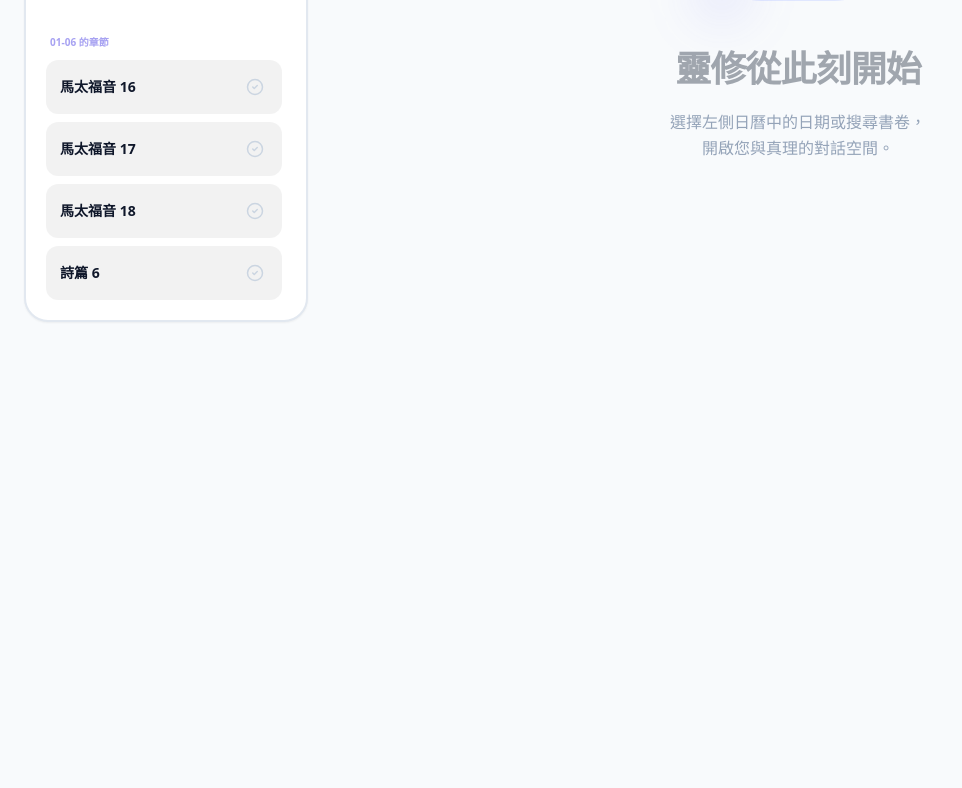
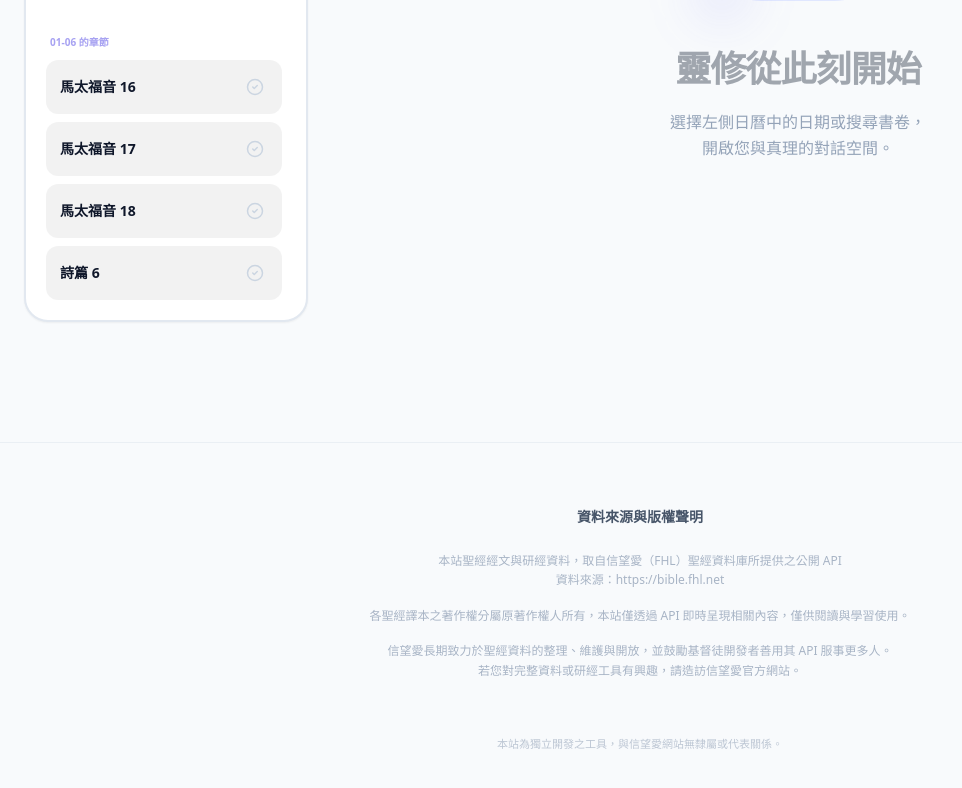
Before and after one commit to TSLsun/bible-daily-reading-companion, a React (Vite) app: page / in a window 1280 px wide. Shown: the part 404-1192 px from the top of the page, without its empty margins (0-962 px from the left). Before the commit the page ends 800 px from the top, so only its background shows below. Built offline with nearby package versions, Linux system fonts and the light colour scheme.

Commit message:
chore(footer): add FHL API attribution and copyright disclaimer

```diff
--- a/App.tsx
+++ b/App.tsx
@@ -794,6 +794,46 @@ const App: React.FC = () => {
         </main>
       </div>
 
+      <footer className={`mt-24 py-16 border-t transition-colors duration-500 ${settings.theme === 'dark' ? 'border-white/5 text-white/40' :
+          settings.theme === 'sepia' ? 'border-[#5b4636]/10 text-[#5b4636]/60' :
+            'border-slate-200/60 text-slate-400'
+        }`}>
+        <div className="max-w-3xl mx-auto px-6 text-center space-y-6">
+          <h4 className={`text-sm font-semibold ${settings.theme === 'dark' ? 'text-white/60' :
+              settings.theme === 'sepia' ? 'text-[#5b4636]/80' :
+                'text-slate-600'
+            }`}>資料來源與版權聲明</h4>
+
+          <div className="text-xs space-y-4 leading-relaxed opacity-80">
+            <p>
+              本站聖經經文與研經資料，取自
+              <br className="sm:hidden" />
+              信望愛（FHL）聖經資料庫所提供之公開 API
+              <br />
+              資料來源：
+              <a href="https://bible.fhl.net" target="_blank" rel="noopener noreferrer" className="hover:underline hover:opacity-100 transition-opacity decoration-indigo-300 underline-offset-2">
+                https://bible.fhl.net
+              </a>
+            </p>
+
+            <p>各聖經譯本之著作權分屬原著作權人所有，本站僅透過 API 即時呈現相關內容，僅供閱讀與學習使用。</p>
+
+            <p>
+              信望愛長期致力於聖經資料的整理、維護與開放，並鼓勵基督徒開發者善用其 API 服事更多人。
+              <br />
+              若您對完整資料或研經工具有興趣，請造訪<a href="https://bible.fhl.net" target="_blank" rel="noopener noreferrer" className="hover:underline hover:opacity-100 transition-opacity decoration-indigo-300 underline-offset-2">信望愛官方網站</a>。
+            </p>
+          </div>
+
+          <p className={`text-[11px] pt-8 opacity-60 ${settings.theme === 'dark' ? 'text-white/30' :
+              settings.theme === 'sepia' ? 'text-[#5b4636]/40' :
+                'text-slate-400'
+            }`}>
+            本站為獨立開發之工具，與信望愛網站無隸屬或代表關係。
+          </p>
+        </div>
+      </footer>
+
       {showVersionPicker.active && (
         <div className="fixed inset-0 z-[100] flex items-center justify-center p-6 bg-slate-900/40 backdrop-blur-xl animate-in fade-in duration-300">
           <div className={`w-full max-w-2xl max-h-[85vh] rounded-[3.5rem] shadow-[0_40px_100px_-15px_rgba(0,0,0,0.3)] flex flex-col overflow-hidden border-2 animate-in zoom-in-95 duration-300 transition-colors duration-500 ${themes[settings.theme]}`}>
```
